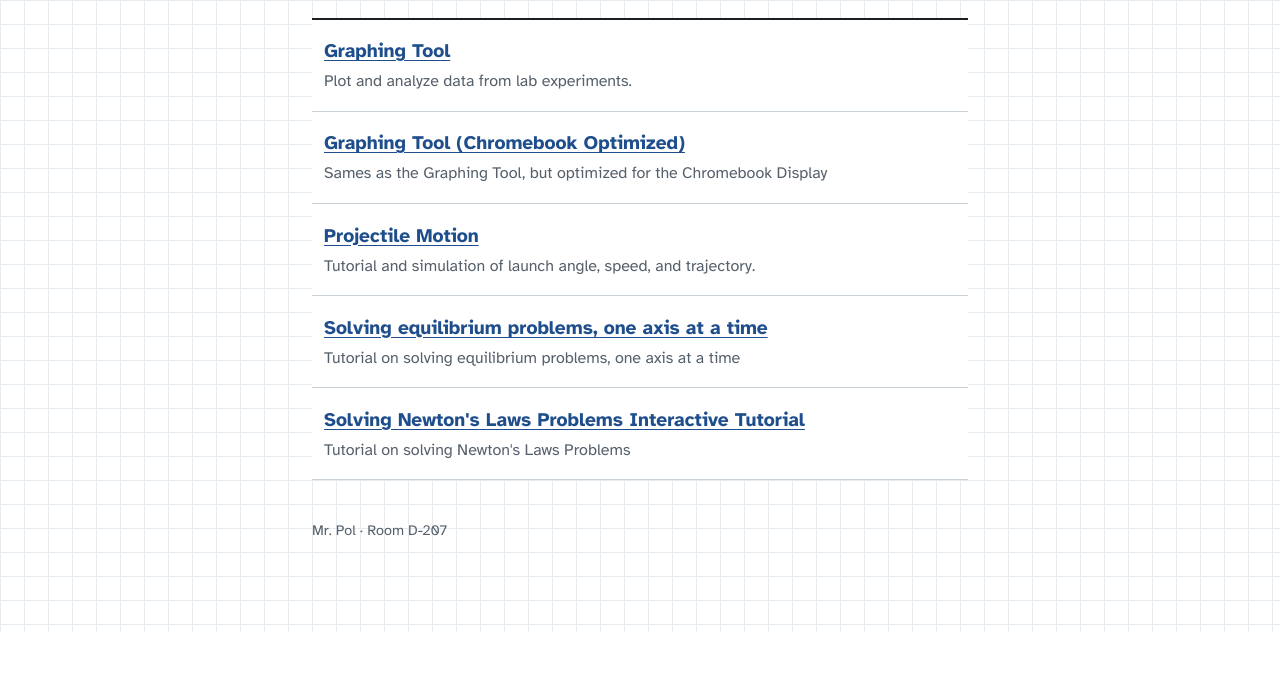
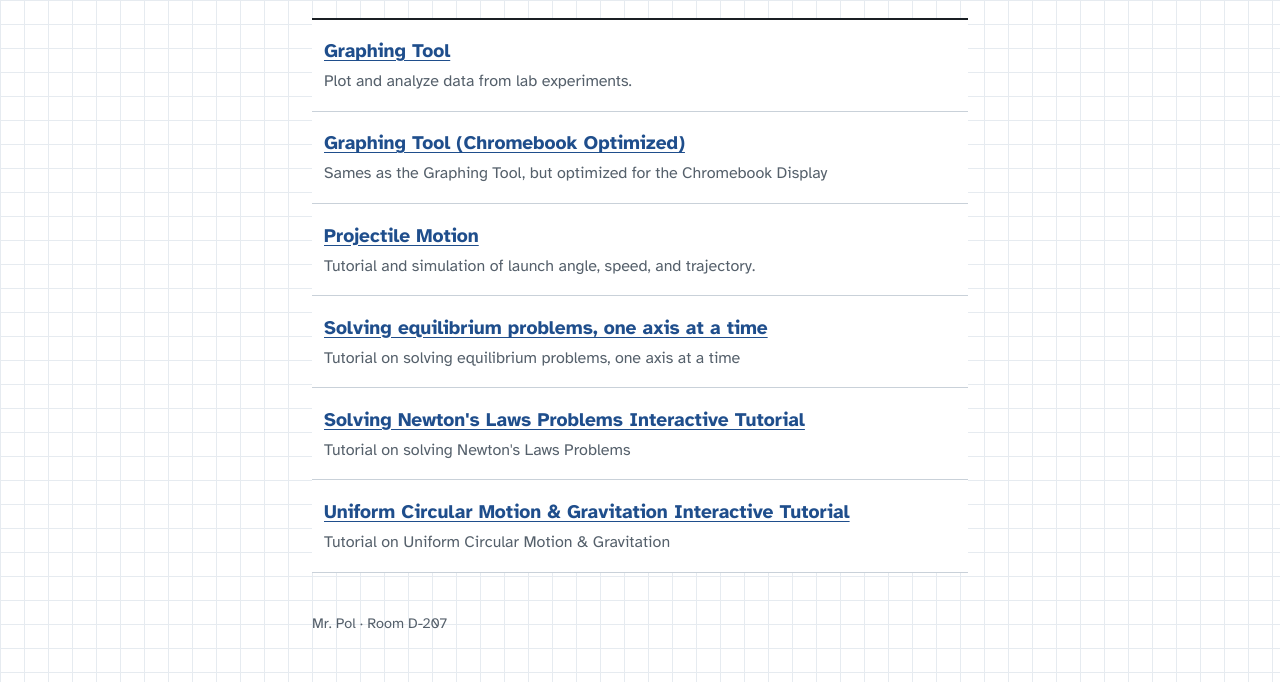
Before and after one commit to tpol-cherokee/physics-tools, a plain HTML site: page index.html in a window 1280 px wide. Shown: the part 168-850 px from the top of the page. Before the commit the page ends 800 px from the top, so only its background shows below. Drawn offline with Linux system fonts and the light colour scheme.

Commit message:
Update index.html
Added Uniform Circular Motion & Gravitation Tutorial

```diff
--- a/index.html
+++ b/index.html
@@ -143,6 +143,11 @@
       file:  "SolvingNewtonsLawProblemsTutorial.html",
       title: "Solving Newton's Laws Problems Interactive Tutorial",
       desc:  "Tutorial on solving Newton's Laws Problems"
+    },
+    {
+      file:  "Circular_Motion_and_Gravitation_ Interactive_Tutorial.html",
+      title: "Uniform Circular Motion & Gravitation Interactive Tutorial",
+      desc:  "Tutorial on Uniform Circular Motion & Gravitation"
     }
   ];
   // ===========================
```
